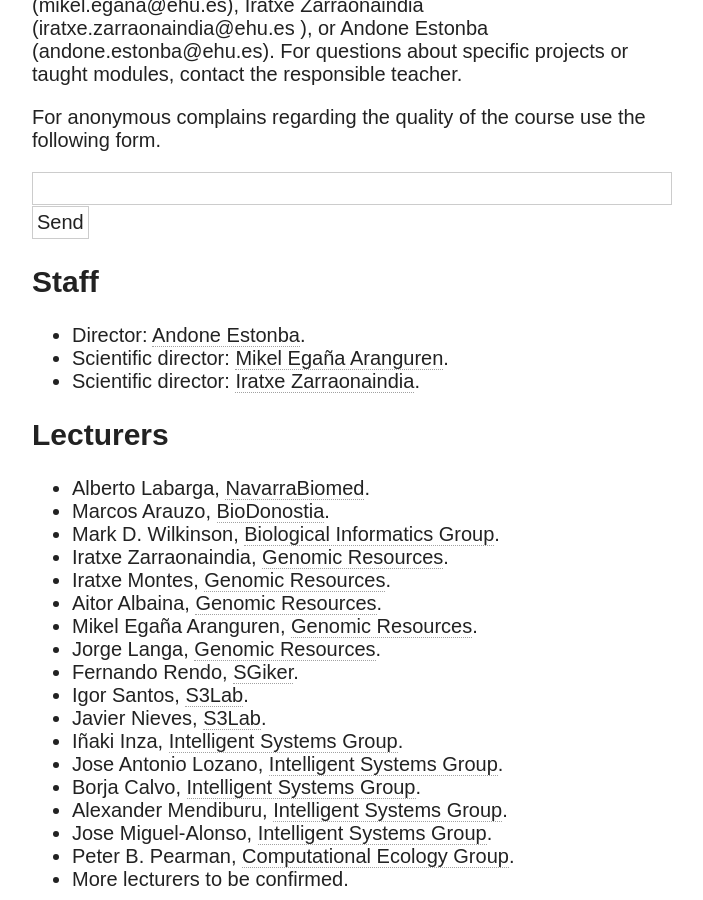
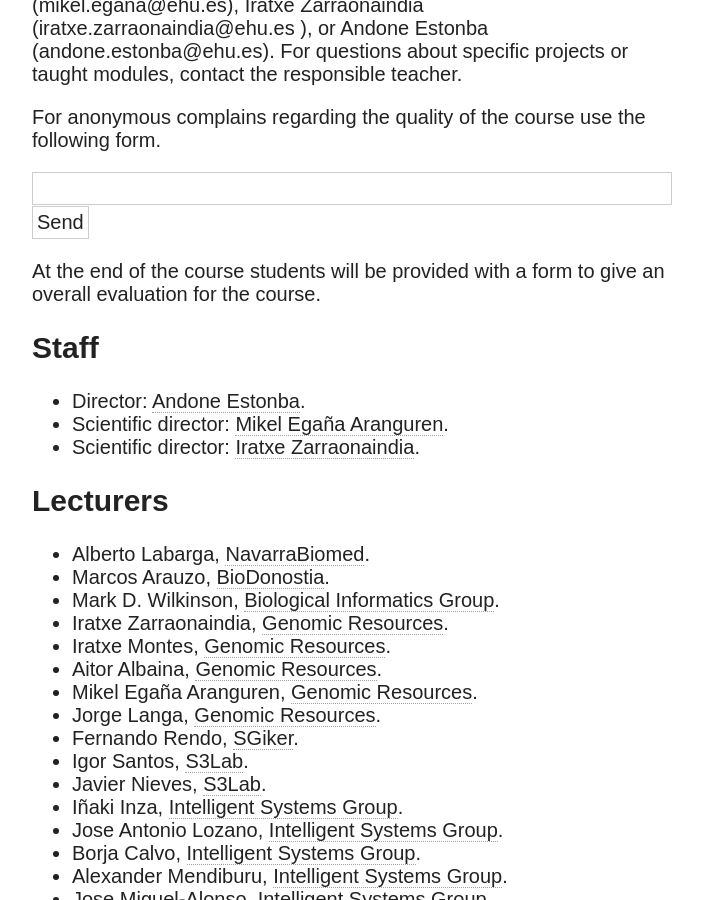
Before and after one commit to mikel-egana-aranguren/EHU-MSc-Bioinformatics, a Jekyll site: the page built from admin.md, in a window 1280 px wide and 900 px high, scrolled down 714 px. Shown: the whole window, without its empty margins (288-991 px from the left). Built offline with Jekyll 4.4.1, drawn with Linux system fonts in a browser that asks for light colours; nearby versions of some CDN libraries.

Commit message:
evaluation

```diff
--- a/admin.md
+++ b/admin.md
@@ -30,6 +30,8 @@
     <input type="submit" value="Send">
 </form>
 
+At the end of the course students will be provided with a form to give an overall evaluation for the course.
+
 Staff
 =====
 
```
